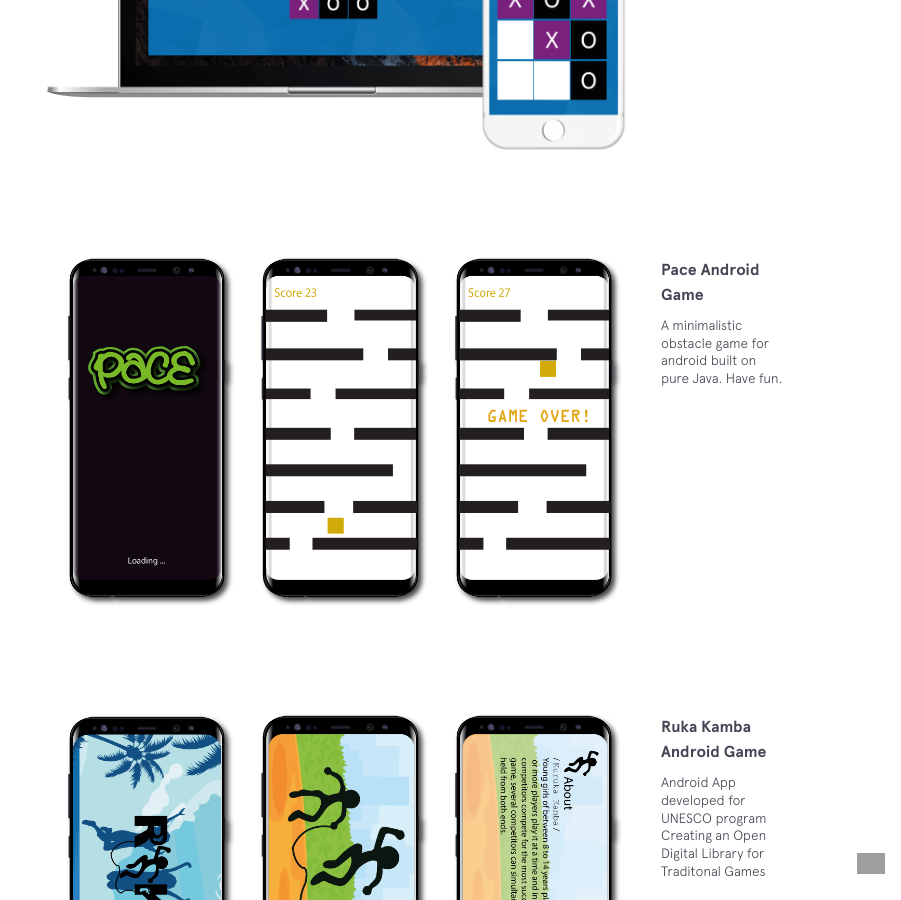
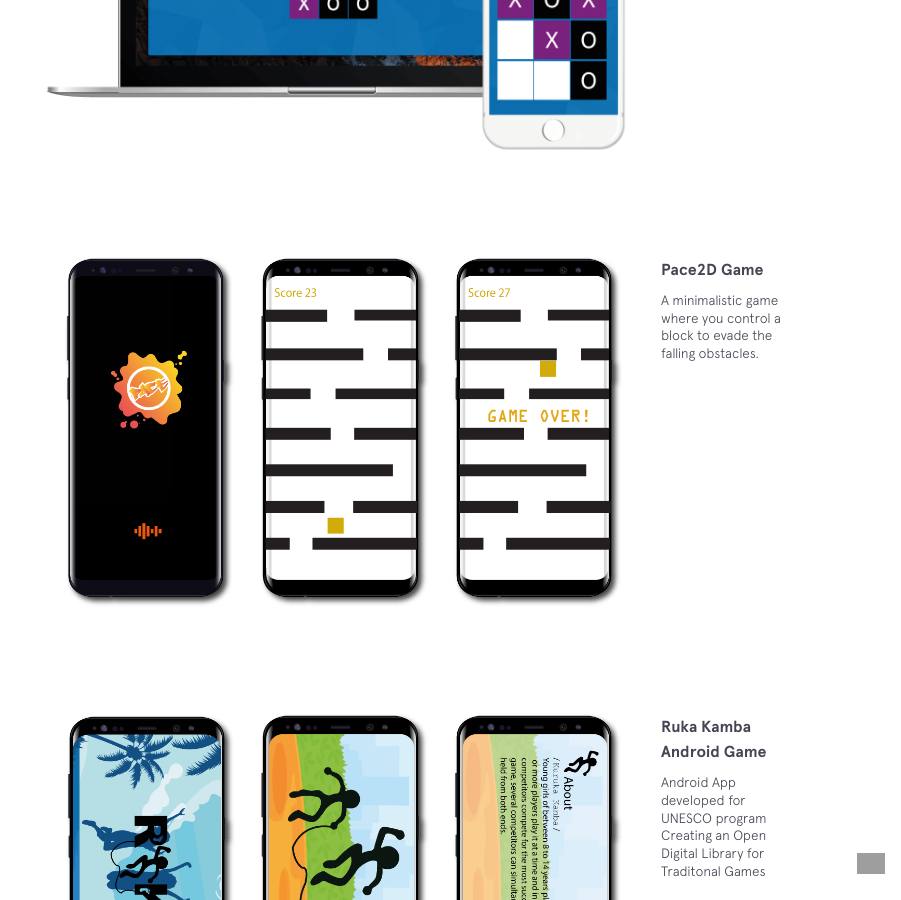
Before and after one commit to Timtech4u/timtech4u.github.io, a Jekyll site: the page built from index.html, in a window 1280 px wide and 900 px high, scrolled down 2885 px. Shown: the whole window, without its empty margins (379-1280 px from the left). Built offline with Jekyll 4.4.1, drawn with Linux system fonts in a browser that asks for light colours; nearby versions of some CDN libraries; grey boxes are pictures that could not be loaded.

```diff
--- a/_includes/featured-projects.html
+++ b/_includes/featured-projects.html
@@ -19,21 +19,21 @@
       <figure class="project__pic phones">
         <a href="https://play.google.com/store/apps/details?id=app.kelvinkamau.pace2d" target="_blank">
           <div class="phone">
-            <img src="{{site.baseurl}}/img/featured/pace/pace1.png" alt="Pace">
+            <img src="{{site.baseurl}}/img/featured/pace/pace1.png" alt="Pace2D">
           </div>
           <div class="phone">
-            <img src="{{site.baseurl}}/img/featured/pace/pace2.png" alt="Pace">
+            <img src="{{site.baseurl}}/img/featured/pace/pace2.png" alt="Pace2D">
           </div>
           <div class="phone">
-            <img src="{{site.baseurl}}/img/featured/pace/pace3.png" alt="Pace">
+            <img src="{{site.baseurl}}/img/featured/pace/pace3.png" alt="Pace2D">
           </div>
         </a>
       </figure>
       <figcaption class="project__caption">
         <div class="project__name">
-          <a href="https://play.google.com/store/apps/details?id=app.kelvinkamau.pace2d" target="_blank">Pace Android Game</a>
+          <a href="https://play.google.com/store/apps/details?id=app.kelvinkamau.pace2d" target="_blank">Pace2D Game</a>
         </div>
-        <p>A minimalistic obstacle game for android built on pure Java. Have fun.</p>
+        <p>A minimalistic game where you control a block to evade the falling obstacles.</p>
       </figcaption>
     </div>
 
```
Also changed, not shown: img/featured/pace/pace1.png.
